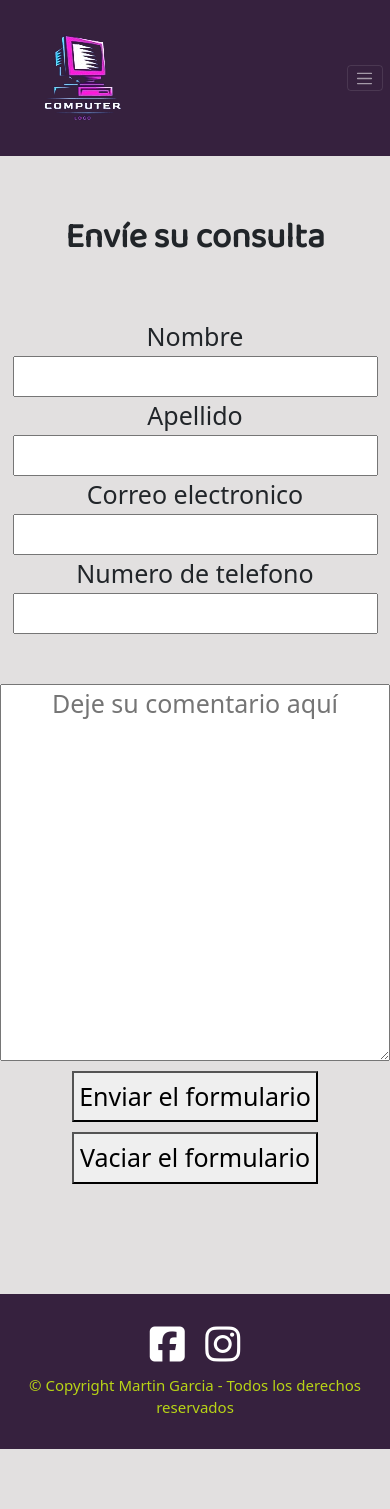
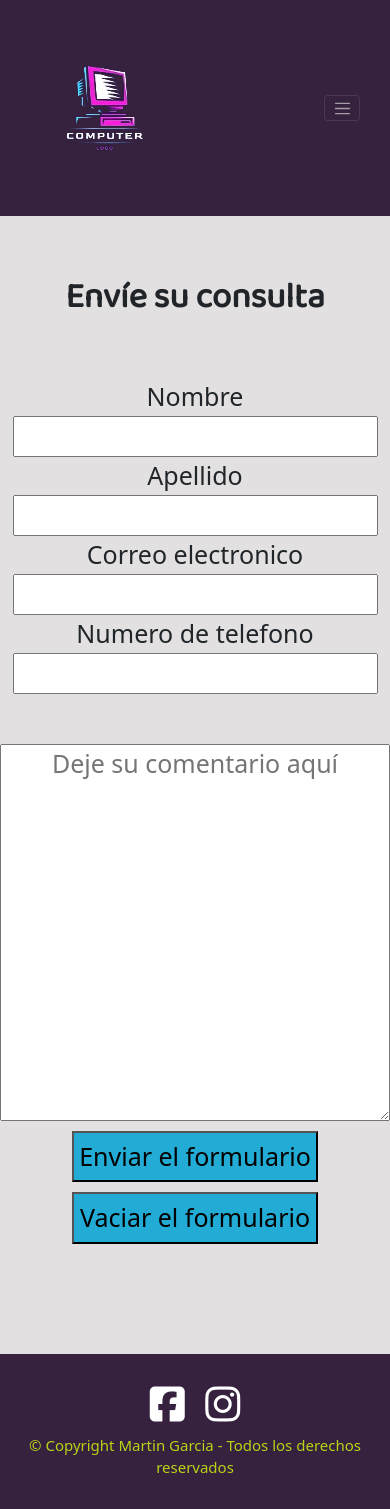
Before and after one commit to MartinGarcia26/PreEntrega2-Garcia, a website: page pages/contacto.html in a window 390 px wide. Before the commit the page ends 1449 px from the top, so only its background shows below. Drawn offline with nearby package versions, Linux system fonts and the light colour scheme.

Commit message:
terminando proyecto

```diff
--- a/scss/_contacto.scss
+++ b/scss/_contacto.scss
@@ -15,3 +15,8 @@
 .deje {
     text-align: center;
 }
+
+.botonform {
+    background-color: rgb(34, 171, 212);
+    padding: 1.5rem;
+}
--- a/scss/_media.scss
+++ b/scss/_media.scss
@@ -38,11 +38,19 @@
     .deje {
         width: 100%;
     }
+
+    .container-fluid {
+        padding: 3rem;
+    }
 }
 
 @media (max-width: 768px) {
     h1 {
         font-size: 3.5rem;
+    }
+
+    .container-fluid {
+        padding: 3rem;
     }
 }
 
--- a/scss/_productos.scss
+++ b/scss/_productos.scss
@@ -48,3 +48,7 @@
     margin: 0 auto;
     padding: 3%;
 }
+
+.card-body p {
+    font-size: 2.5rem;
+}
```
Also changed, not shown: index.html (+0 -2 lines), css/styles.css, 1 other file.
